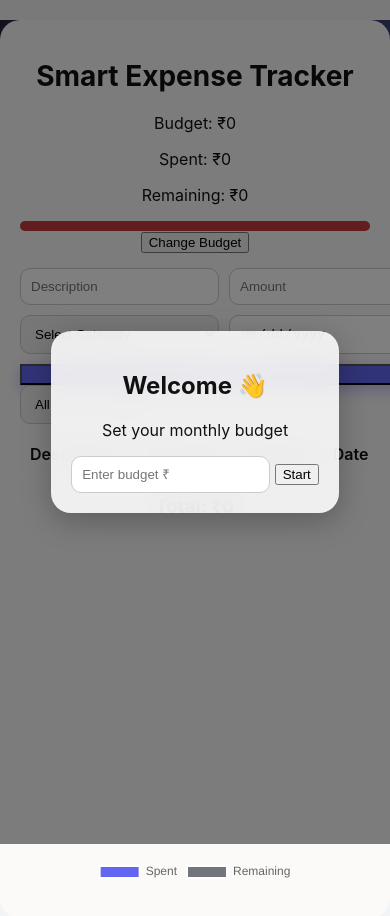
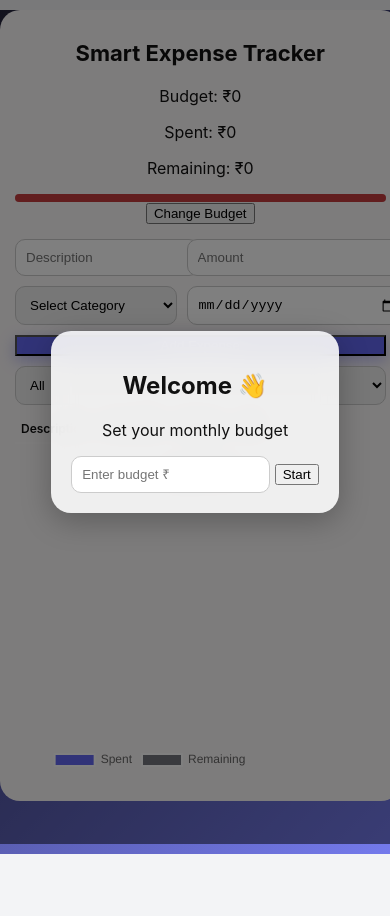
Before and after one commit to KushalB-01/Smart-Expense-Tracker-FV, a plain HTML site: page index.html in a window 390 px wide. Shown: the top 916 px of the page. After the commit the page ends 844 px from the top, so only its background shows below. Drawn offline with nearby package versions, Linux system fonts and the light colour scheme.

Commit message:
Update style.css

```diff
--- a/style.css
+++ b/style.css
@@ -175,9 +175,75 @@ h3 {
     text-align: center;
 }
 
-/* Mobile */
-@media(max-width:768px){
+/* ================= MOBILE FIX ================= */
+@media (max-width: 768px) {
+
+    .container {
+        width: 95%;
+        margin: 10px auto;
+        padding: 15px;
+    }
+
+    h1 {
+        font-size: 22px;
+    }
+
+    /* Form fix */
     form {
-        grid-template-columns: 1fr;
+        grid-template-columns: 1fr !important;
+    }
+
+    form input,
+    form select,
+    form button {
+        width: 100%;
+    }
+
+    /* Filter dropdown */
+    #filter-category {
+        width: 100%;
+        margin-top: 10px;
+    }
+
+    /* Table fix */
+    th, td {
+        font-size: 12px;
+        padding: 6px;
+    }
+
+    table {
+        display: block;
+        overflow-x: auto;
+    }
+
+    /* Delete button */
+    .delete-btn {
+        padding: 4px 6px;
+        font-size: 12px;
+    }
+
+    /* Chart fix */
+    .chart-container {
+        height: 250px;
+    }
+
+    canvas {
+        max-width: 100% !important;
+    }
+
+    /* Progress bar */
+    .progress-bar {
+        height: 8px;
+    }
+
+    /* Toggle buttons */
+    .toggle-container {
+        top: 10px;
+        right: 10px;
+    }
+
+    .toggle-container button {
+        padding: 6px 8px;
+        font-size: 14px;
     }
 }
```
